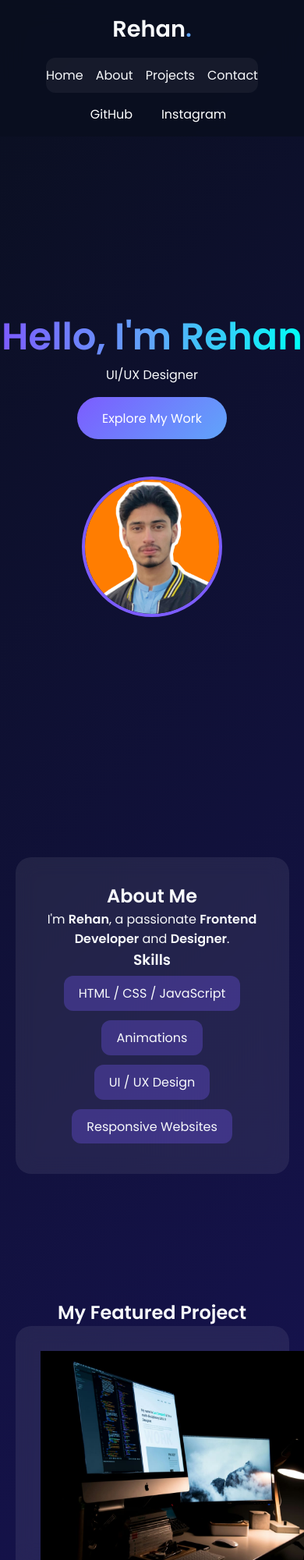
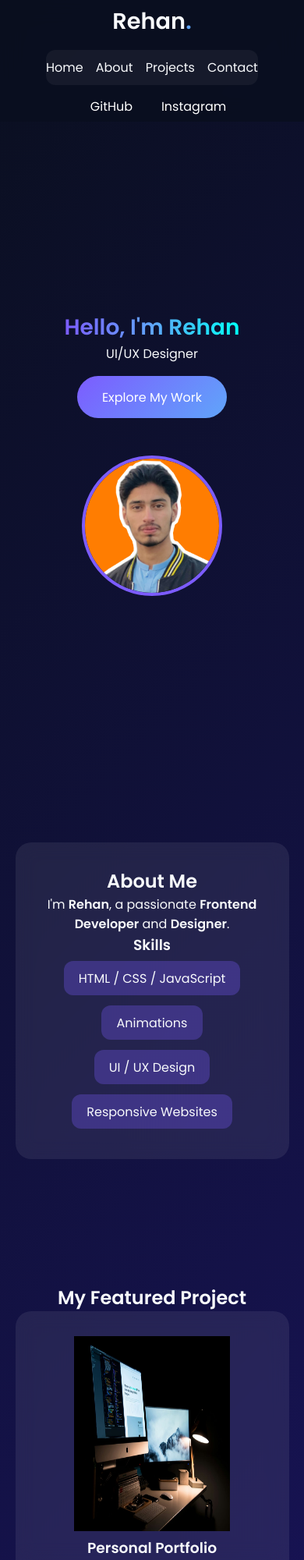
Before and after one commit to rehan688/my-portfolio1, a plain HTML site: page index.html in a window 390 px wide. Shown: the top 2000 px of the page at 78% size. Drawn offline with nearby package versions, Linux system fonts and the light colour scheme.

Commit message:
change in html and css

```diff
--- a/index.html
+++ b/index.html
@@ -75,8 +75,8 @@
       <div class="grid">
         <div class="card">
           <img src="images/portfolio.jpeg" alt="Portfolio Website screenshot showcasing a responsive design with navigation menu, hero section, and project cards in a modern layout"
-           height="300"
-           width="400">
+           height="250"
+           width="200">
           <h3>Personal Portfolio</h3>
           <p>A fully responsive portfolio with modern animations.</p>
 
--- a/styles/style.css
+++ b/styles/style.css
@@ -272,3 +272,30 @@ textarea {
     height: 180px;
   }
 }
+  /* Reduce space between header and hero */
+  .header {
+    padding: 0.5rem 0;
+  }
+
+  .hero {
+    padding-top: 20px;
+  }
+
+@media (max-width: 480px) {
+  .hero-text h2 {
+    font-size: 28px;
+  }
+
+  .hero-img img {
+    width: 180px;
+    height: 180px;
+  }
+
+  .header {
+    padding: 0.4rem 0;
+  }
+
+  .hero {
+    padding-top: 15px;
+  }
+}
```
